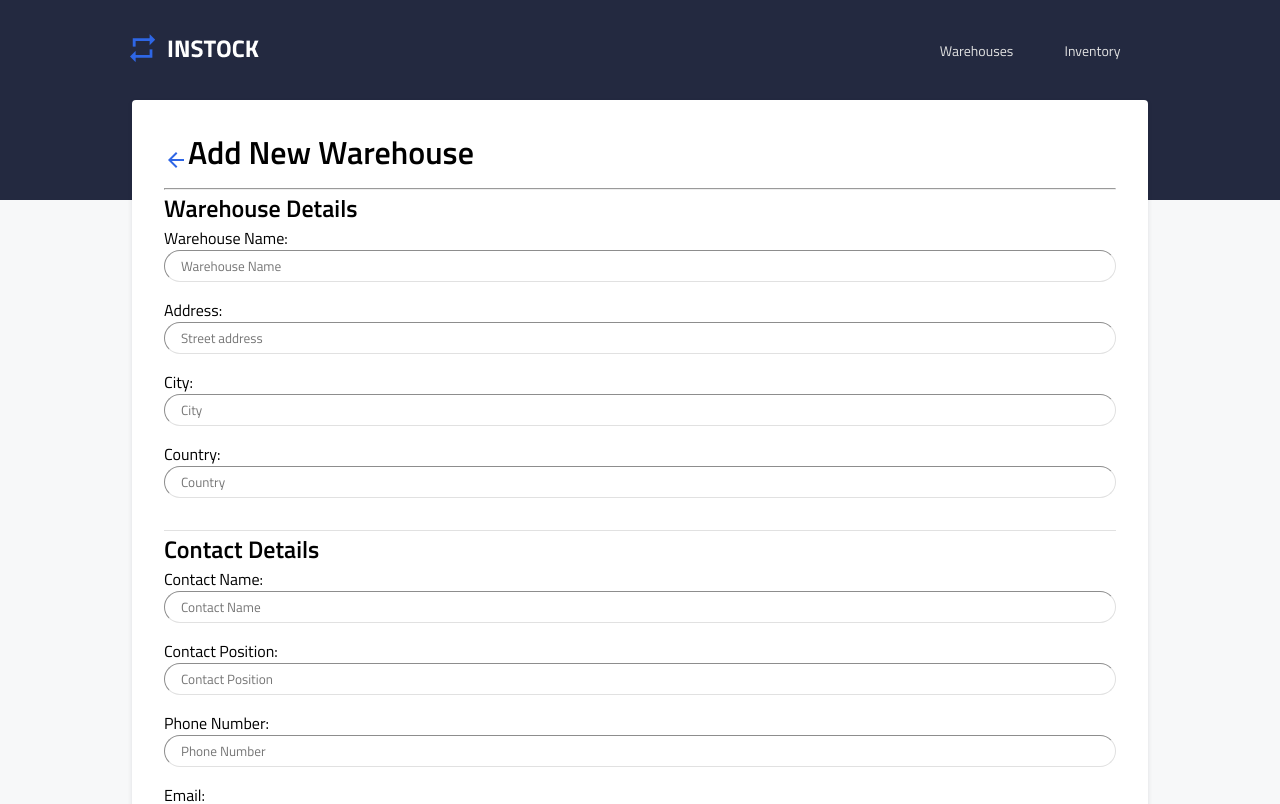
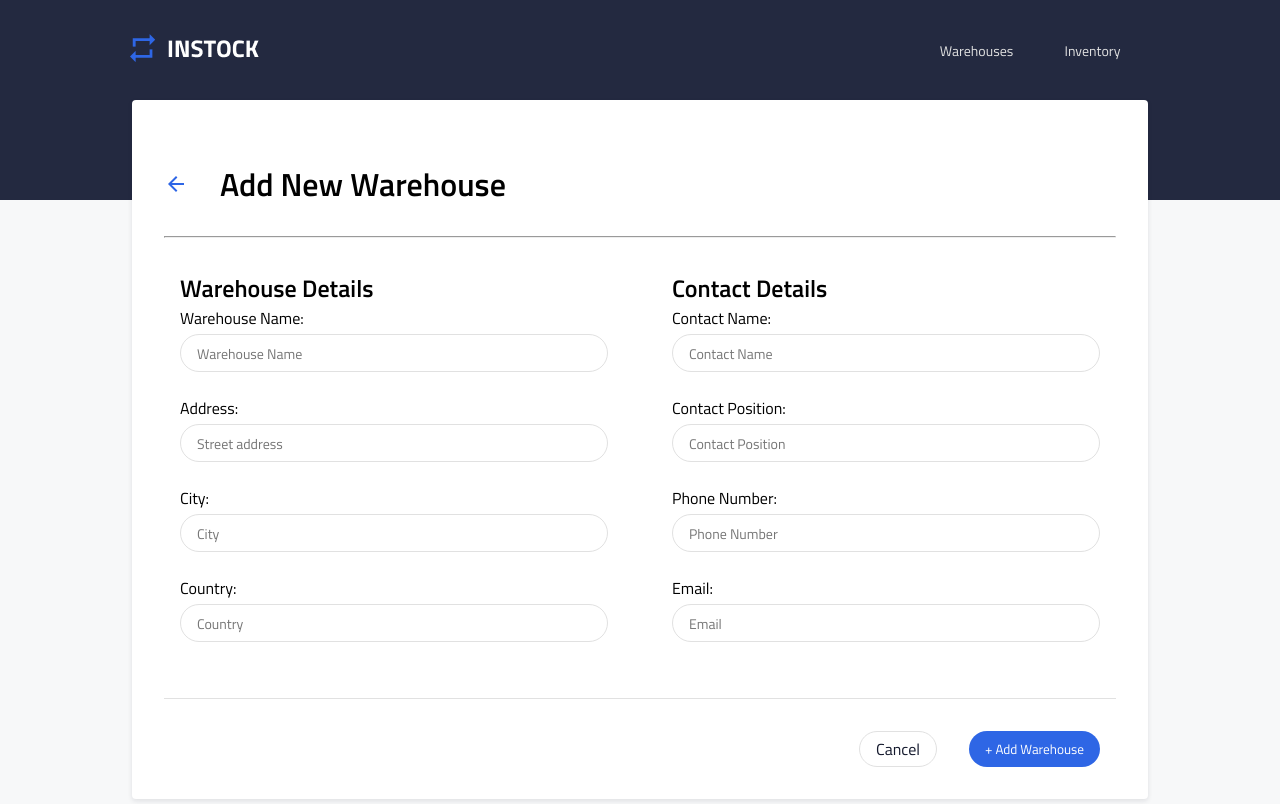
Before and after one commit to kittimaratana/instock, a React (Create React App) app: page /warehouse/add-warehouse in a window 1280 px wide. Shown: the top 804 px of the page. Built offline with nearby package versions, Linux system fonts and the light colour scheme.

Commit message:
finishing J24CR-17 with section bar to add

```diff
--- a/src/components/AddWarehouseForm/AddWarehouseForm.js
+++ b/src/components/AddWarehouseForm/AddWarehouseForm.js
@@ -1,6 +1,7 @@
 import "./AddWarehouseForm.scss";
 import { useState } from "react";
 import ArrowBack from "../ArrowBack/ArrowBack";
+import { BASE_URL } from "../../utils/constant-variables";
 
 const CreateNewWarehouse = () => {
     const [warehouse_name, setWarehouse_name] = useState('');
@@ -12,20 +13,102 @@ const CreateNewWarehouse = () => {
     const [contact_phone, setContact_phone] = useState('');
     const [contact_email, setContact_email] = useState('');
 
-    const handleSubmit = (e) => {
-        e.preventDefault();
-        const newWarehouse = { warehouse_name };
-        //validation here
-        console.log(newWarehouse);
+    const [isPending, setIsPending] = useState(false);
 
 
+    const handleSubmit = async (e) => {
+        e.preventDefault();
+
+         // Convert the phone number to the desired format
+         const formattedPhone = formatPhoneNumber(contact_phone);
+        // Validation checks
+        if (
+            !warehouse_name ||
+            !address ||
+            !city ||
+            !country ||
+            !contact_name ||
+            !contact_position ||
+            !contact_phone ||
+            !validatePhone(formattedPhone) ||
+            !contact_email ||
+            !validateEmail(contact_email)
+        ) {
+            // If any field is empty or email/phone is not valid, return without submitting
+            console.error('Please fill out all fields and provide a valid email address and phone number.');
+            return;
         }
+
+
+
+        const newWarehouse = {
+            warehouse_name,
+            address,
+            city,
+            country,
+            contact_name,
+            contact_position,
+            contact_phone: formattedPhone,
+            contact_email
+        };
+
+        setIsPending(true);
+
+        try {
+            // Post the newWarehouse object to the DB via API call
+            const response = await fetch(`${BASE_URL}/api/warehouses`, {
+                method: "POST",
+                headers: { "Content-Type": "application/json" },
+                body: JSON.stringify(newWarehouse)
+            }).then(setIsPending(false));
+
+            if (response.ok) {
+                // Handle successful add
+                console.log(response.statusText);
+            } else {
+                // Handle error response from API
+                console.error('Failed to add warehouse:', response.statusText);
+            }
+        } catch (error) {
+            console.error('Error adding warehouse:', error);
+        }
+    };
+
+    // Function to validate email format
+    const validateEmail = (email) => {
+        const emailRegex = /^[^\s@]+@[^\s@]+\.[^\s@]+$/;
+        return emailRegex.test(email);
+    };
+
+    // Function to validate phone number format
+    const validatePhone = (phone) => {
+        // Regular expression for validating phone number format
+        const phoneRegex = /^\+\d{1,2}\s\(\d{3}\)\s\d{3}-\d{4}$/;
+        return phoneRegex.test(phone);
+    };
+
+    // Function to format phone number to +1 (xxx) xxx-xxxx
+    const formatPhoneNumber = (phone) => {
+        // Remove any non-numeric characters
+        const numbers = phone.replace(/\D/g, '');
+
+        // Add country code and format
+        let formattedNumber = '+1 (' + numbers.substring(0, 3) + ') ' + numbers.substring(3, 6) + '-' + numbers.substring(6, 10);
+
+        return formattedNumber;
+
+    };
+
+
+
+
+
 
     return (
         <section className="add-warehouse">
             <section className="add-warehouse__header">
-            <ArrowBack/>
-                <h1 className="warehouse__header-name">Add New Warehouse</h1>
+                <ArrowBack />
+                <h1 className="add-warehouse__header-name">Add New Warehouse</h1>
             </section>
 
             <hr className="warehouse__divider" />
@@ -77,7 +160,6 @@ const CreateNewWarehouse = () => {
                             value={country}
                             onChange={(e) => setCountry(e.target.value)}
                         />
-
 
                     </div>
 
@@ -136,15 +218,19 @@ const CreateNewWarehouse = () => {
 
 
                 <div className="add-warehouse__buttons-group">
+                    <div className="add-warehouse__cancel-button">
+                        <a href="/"> Cancel </a>
+                    </div>
 
-                <a href="/"> Cancel </a>
-                <button className="add-warehouse__add-button">Add Warehouse</button>
+                    {!isPending && <button className="add-warehouse__add-button">+ Add Warehouse</button>}
+                    {isPending && <button disabled className="add-warehouse__add-button">Addding Warehouse...</button>}
 
                 </div>
 
             </form>
         </section>
     );
+
 }
 
 export default CreateNewWarehouse;
--- a/src/components/AddWarehouseForm/AddWarehouseForm.scss
+++ b/src/components/AddWarehouseForm/AddWarehouseForm.scss
@@ -8,6 +8,7 @@
   width: 100%;
   padding: $mobile-padding;
   padding-top: 1.5rem;
+
   @include tablet {
     padding: $tablet-padding;
     flex-direction: row;
@@ -15,21 +16,23 @@
 
   &__header {
     display: flex;
-      flex-wrap: wrap;
+    // flex-wrap: wrap;
     flex-direction: row;
     justify-content: flex-start;
     align-items: center
-
   }
 
   &__header-name {
+
     @include page-header;
-    //   margin-right: 15rem;
-      padding-bottom: 1rem;
+    width: 100%;
+    padding: 1.5rem;
+    padding-top: 2rem;
+
+
     @include tablet {
-        margin-right: 5rem;
+        padding: 2rem;
     }
-      margin-left: 1rem;
   }
 
   &__divider {
@@ -38,10 +41,20 @@
   }
 
   &__details-container {
-        // display: flex;
-        // flex-direction: column;
-        border-bottom: 1px;
+    border-bottom: 1px $cloud;
     width: 100%;
+
+    @include tablet{
+      display: flex;
+      flex-direction: row;
+      justify-content: space-between;
+      align-items: flex-start;
+      padding: 1rem;
+
+      // width: calc(50% - 4rem);
+    }
+
+
 
   }
 
@@ -49,42 +62,112 @@
     width: 100%;
     display: flex;
     flex-direction: column;
-
+    padding-top: 1rem;
     padding-bottom: 1rem;
     border-bottom: 1px solid;
     border-color: $cloud;
 
+    @include tablet{
+      width: calc(50% - 2rem);
+      border-bottom: none;
+      border-left: 5px $red;
+
     }
 
-    &__form-label{
+
+  }
+
+  &__form-label {
     width: 100%;
   }
 
-    &__form-input{
+
+  &__form-input {
+    @include body-medium;
+    height: 2.25rem;
     width: 100%;
-        height: 2rem;
-        padding-left: 1rem;
+    border-radius: 1.25rem;
+    margin-top: 0.25rem;
+    padding: 0 1rem 0 1rem;
+    border: 0.0625rem solid $cloud;
+    background-color: $white;
+    color: $slate;
+    display: flex;
+    flex-direction: column;
+    justify-content: center;
+    align-items: center;
+
+
     margin-bottom: 1rem;
-        border-width: 1px;
-        border-radius: 20px;
-        border-color: $cloud;
+
+    @include tablet {
+      height: 2.375rem;
+      margin-bottom: 1.5rem;
+    }
+  }
+
+  &__buttons-group {
+    display: flex;
+    flex-direction: row;
+    padding-top: 2rem;
+    justify-content: space-around;
+
+    @include tablet {
+      border-top: 1px solid $cloud;
+      justify-content: flex-end;
+    }
 
   }
 
-    &__buttons-group{
+  &__cancel-button{
+
     display: flex;
-        flex-direction: row;
-        margin-top: 1rem;
-        justify-content: space-around;
+    align-items: center;
+    justify-content: center;
+    width: 50%;
+    height: 2.25rem;
+    color: $black;
+    border: 1px solid $cloud;
+    background-color: $white;
+    border-radius: 20px;
+    margin-left: 1rem;
+    margin-right: 1rem;
+
+    a { color: inherit; }
+
+    @include tablet {
+      width: auto;
+      padding-left: 1rem;
+      padding-right: 1rem;
+    }
+
 
   }
+  &__cancel-button:hover{
+    border-color: $blue;
+  }
 
-    &__add-button{
-        width: 7rem;
+
+  &__add-button {
+    width: 50%;
     color: white;
     border: none;
     background-color: $blue;
     border-radius: 20px;
+    margin-left: 1rem;
+    margin-right: 1rem;
+
+
+    @include tablet {
+      width: auto;
+      padding-left: 1rem;
+      padding-right: 1rem;
     }
 
   }
+
+  &__add-button:hover{
+    background-color: $graphite;
+  }
+
+}
--- a/src/components/WarehouseTable/WarehouseTable.js
+++ b/src/components/WarehouseTable/WarehouseTable.js
@@ -6,6 +6,7 @@ import sort from "../../assets/images/sort-24px.svg";
 import { BASE_URL } from "../../utils/constant-variables";
 import { useState, useEffect } from "react";
 import axios from "axios";
+import { Link } from "react-router-dom";
 
 function WarehouseTable() {
   const [warehouses, setWarehouses] = useState([]);
@@ -46,7 +47,11 @@ function WarehouseTable() {
         <h1 className="warehouse__header-name">Warehouses</h1>
         <div className="warehouse__search-add-container">
           <SearchInput/>
-          <AddButton message="+ Add New Warehouse"/>
+
+          <Link  to="/warehouse/add-warehouse">
+          <AddButton  message="+ Add New Warehouse"/>
+          </Link>
+
         </div>
       </section>
       <section className="warehouse__label-container">
--- a/src/pages/AddWarehouse/AddWarehouse.js
+++ b/src/pages/AddWarehouse/AddWarehouse.js
@@ -1,10 +1,10 @@
-import AddWarehouseForm from "../../components/AddWarehouseForm/AddWarehouseForm";
+import CreateNewWarehouse from "../../components/AddWarehouseForm/AddWarehouseForm";
 import "./AddWarehouse.scss"
 
 export const AddWarehouse = () => {
   return (
     <div className="add-warehouse__center-wrap">
-      <AddWarehouseForm/>
+      <CreateNewWarehouse/>
     </div>
   );
   }
```
Lines whose indentation alone changed are shown as unchanged.
